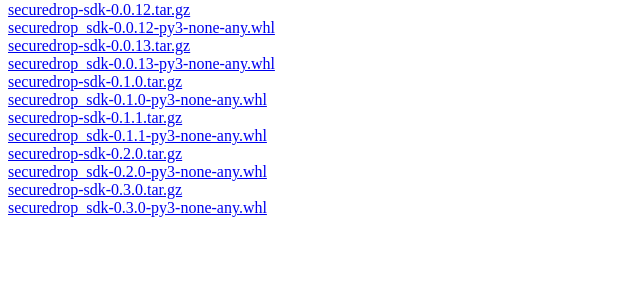
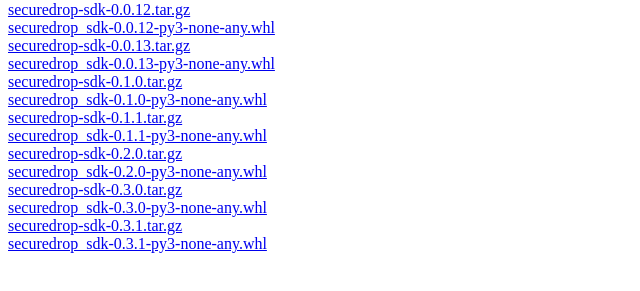
Before and after one commit to freedomofpress/securedrop-builder, a plain HTML site: page simple/securedrop-sdk/index.html in a window 1280 px wide. Shown: the part 79-370 px from the top of the page, without its empty margins (0-640 px from the left). Drawn offline with Linux system fonts and the light colour scheme.

Commit message:
add securedrop-sdk 0.3.1 wheel
Signed-off-by: Allie Crevier <allie@freedom.press>

```diff
--- a/simple/securedrop-sdk/index.html
+++ b/simple/securedrop-sdk/index.html
@@ -19,5 +19,7 @@
     <a href="/localwheels/securedrop_sdk-0.2.0-py3-none-any.whl">securedrop_sdk-0.2.0-py3-none-any.whl</a><br/>
     <a href="/localwheels/securedrop-sdk-0.3.0.tar.gz">securedrop-sdk-0.3.0.tar.gz</a><br/>
     <a href="/localwheels/securedrop_sdk-0.3.0-py3-none-any.whl">securedrop_sdk-0.3.0-py3-none-any.whl</a><br/>
+    <a href="/localwheels/securedrop-sdk-0.3.1.tar.gz">securedrop-sdk-0.3.1.tar.gz</a><br/>
+    <a href="/localwheels/securedrop_sdk-0.3.1-py3-none-any.whl">securedrop_sdk-0.3.1-py3-none-any.whl</a><br/>
   </body>
 </html>
```
Also changed, not shown: sha256sums.txt, 3 other files.
